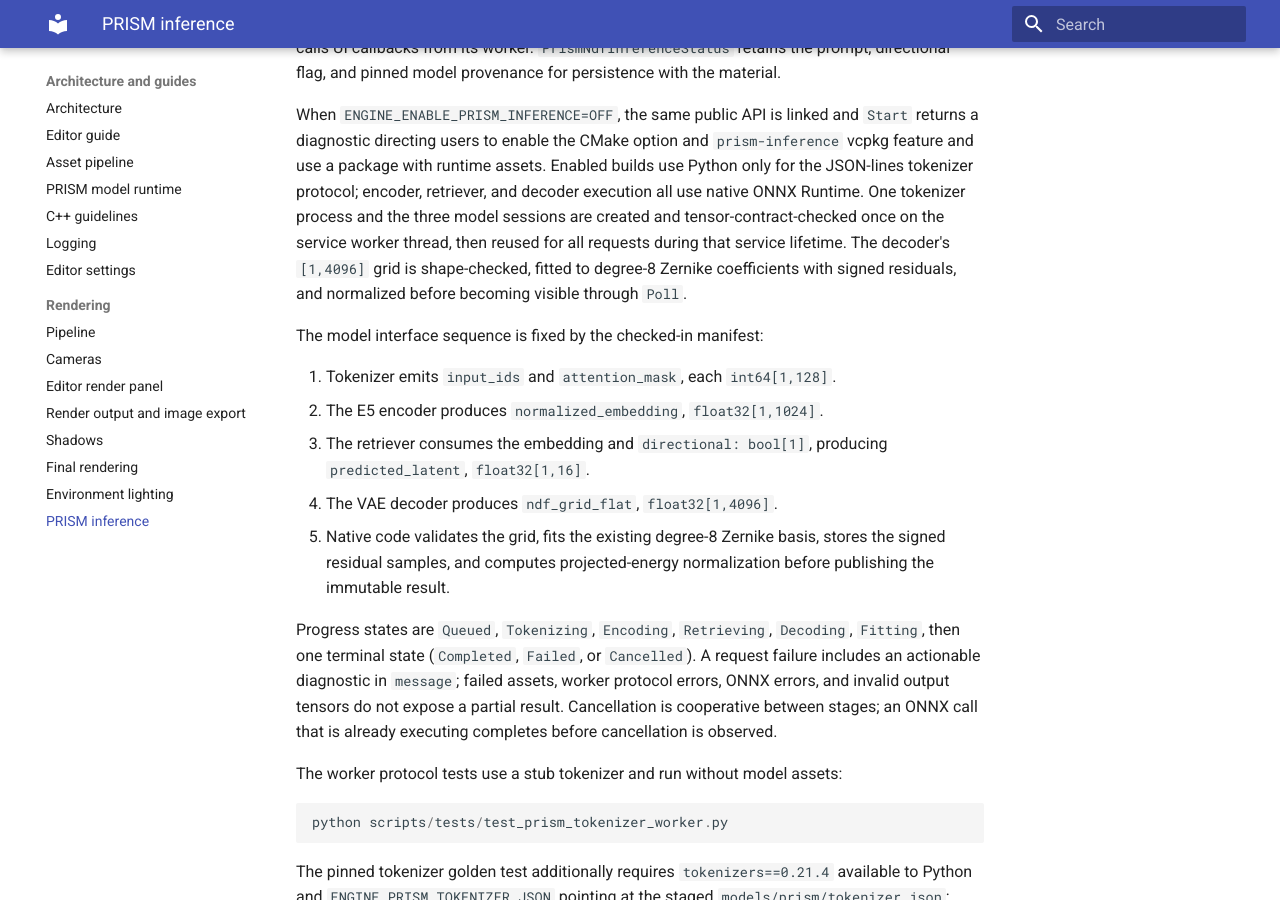
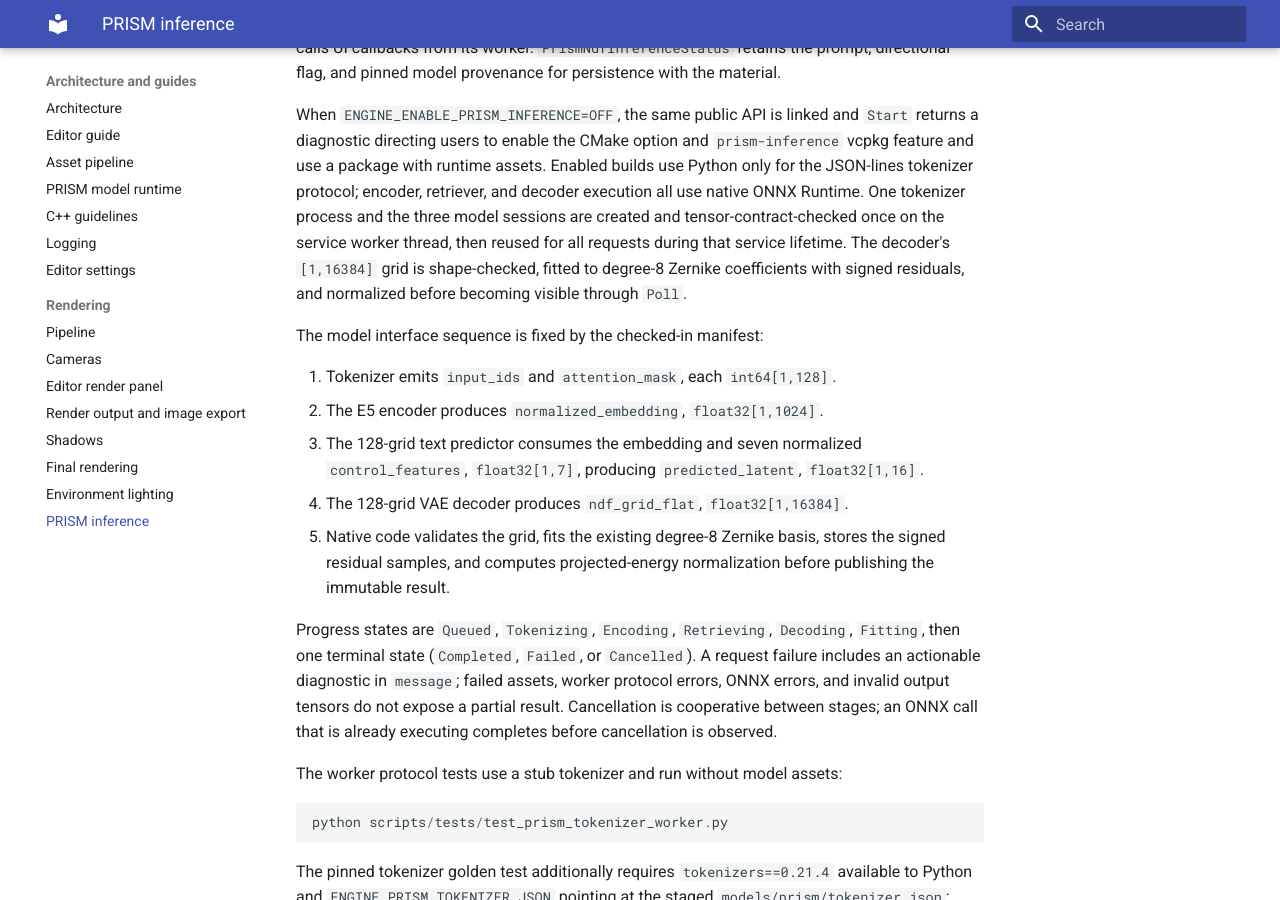
Before and after one commit to JGolaszewski/GrpahicEngine, an MkDocs documentation site: the page built from docs/rendering/prism-inference.md, in a window 1280 px wide and 900 px high, scrolled down 372 px. Built offline with MkDocs 1.6.1 and Material for MkDocs 9.7.7, drawn with Linux system fonts in a browser that asks for light colours.

Commit message:
docs(materials): describe PRISM 128 grid contract (#180)

```diff
--- a/docs/rendering/prism-inference.md
+++ b/docs/rendering/prism-inference.md
@@ -20,16 +20,17 @@ retriever, and decoder execution all use native ONNX Runtime. One tokenizer
 process and the three model sessions are created and tensor-contract-checked
 once on the service worker thread, then reused for all requests during that
 service lifetime. The decoder's
-`[1,4096]` grid is shape-checked, fitted to degree-8 Zernike coefficients with
+`[1,16384]` grid is shape-checked, fitted to degree-8 Zernike coefficients with
 signed residuals, and normalized before becoming visible through `Poll`.
 
 The model interface sequence is fixed by the checked-in manifest:
 
 1. Tokenizer emits `input_ids` and `attention_mask`, each `int64[1,128]`.
 2. The E5 encoder produces `normalized_embedding`, `float32[1,1024]`.
-3. The retriever consumes the embedding and `directional: bool[1]`, producing
-   `predicted_latent`, `float32[1,16]`.
-4. The VAE decoder produces `ndf_grid_flat`, `float32[1,4096]`.
+3. The 128-grid text predictor consumes the embedding and seven normalized
+   `control_features`, `float32[1,7]`, producing `predicted_latent`,
+   `float32[1,16]`.
+4. The 128-grid VAE decoder produces `ndf_grid_flat`, `float32[1,16384]`.
 5. Native code validates the grid, fits the existing degree-8 Zernike basis,
    stores the signed residual samples, and computes projected-energy
    normalization before publishing the immutable result.
```
Also changed, not shown: docs/rendering/generated-ndf.md (+2 -2 lines), docs/rendering/pipeline.md (+1 -1 lines), 1 other file.
